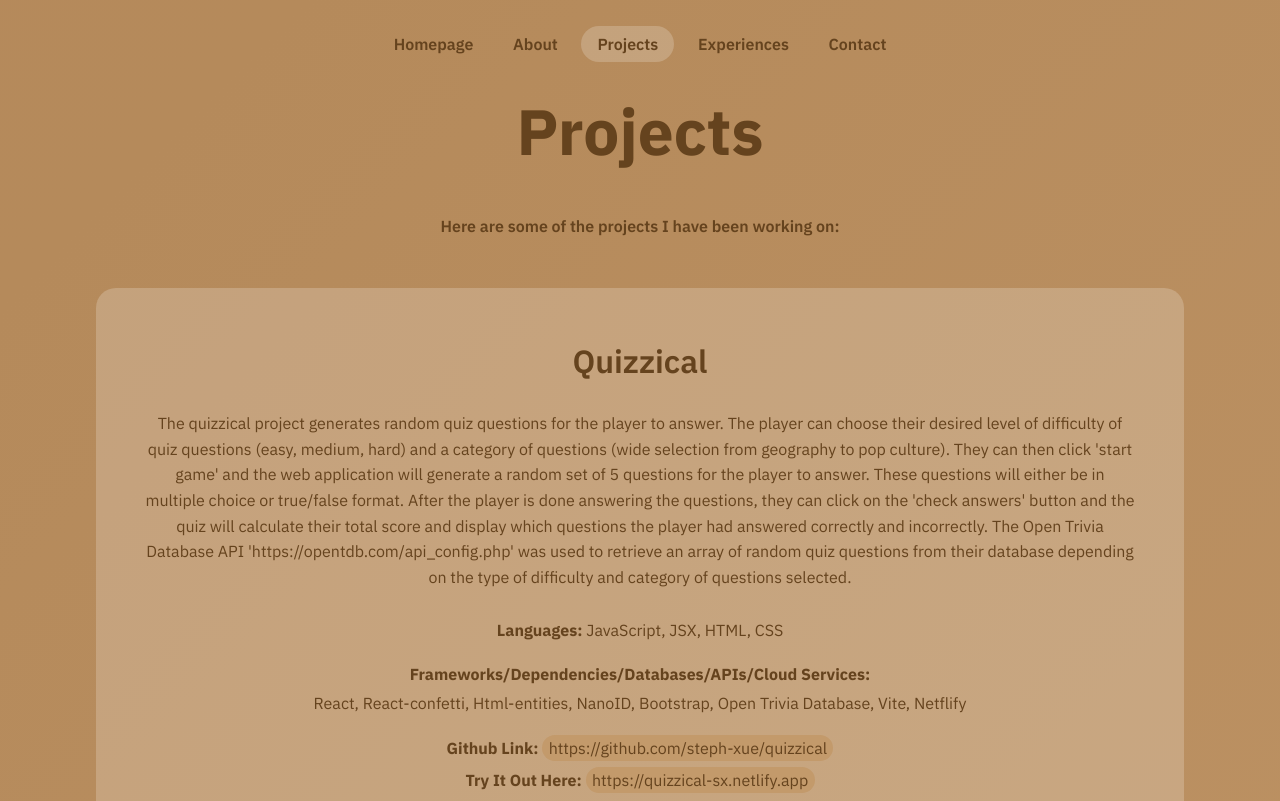
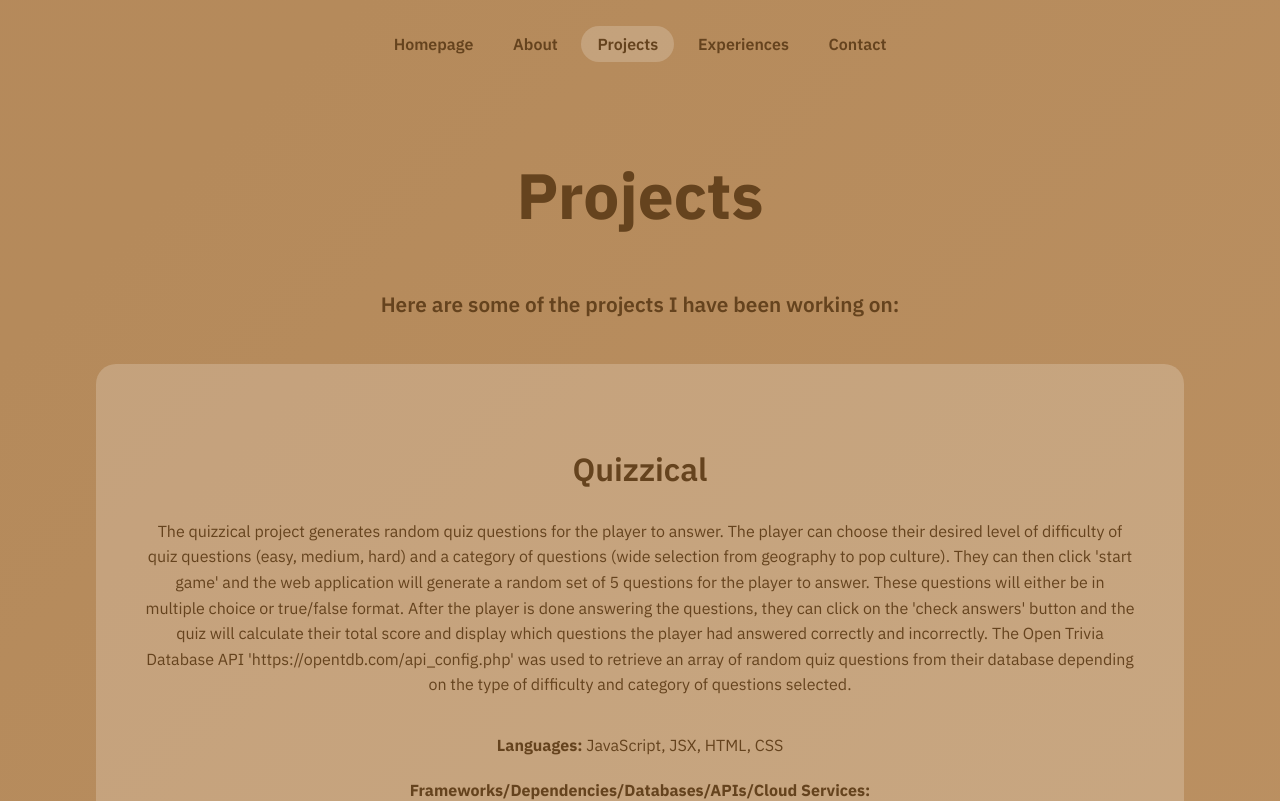
Before and after one commit to steph-xue/portfolio, a React (Vite) app: page /projects in a window 1280 px wide. Shown: the top 801 px of the page. Built offline with nearby package versions, Linux system fonts and the light colour scheme.

Commit message:
fix mobile spacing

```diff
--- a/src/components/Projects.jsx
+++ b/src/components/Projects.jsx
@@ -7,6 +7,7 @@ function Projects() {
 
     // Set state for the project data (project objects)
     const [projectData, setProjectData] = React.useState(data.reverse());
+
 
     const projectDataElements = projectData.map((project, index) => {
         return (
--- a/src/style.scss
+++ b/src/style.scss
@@ -547,7 +547,7 @@ a {
 	font-size: var(--fs-xxl);
 	font-weight: var(--fw-bold);
 	text-align: center;
-	margin-top: 1em;
+	margin-top: 2em;
 	margin-bottom: 0;
 }
 
@@ -556,7 +556,7 @@ a {
 	font-weight: var(--fw-med);
 	text-align: center;
 	margin-top: 2em;
-	margin-bottom: 1em;
+	margin-bottom: 0.5em;
 }
 
 .project-container {
@@ -566,6 +566,7 @@ a {
 	flex-direction: column;
 	justify-content: center;
 	align-items: center;
+	max-width: 90vw;
 	padding: 1em 2em;
 	margin: 2em;
 	cursor: pointer;
@@ -597,14 +598,14 @@ a {
 	font-size: var(--fs-xl);
 	font-weight: var(--fw-med);
 	text-align: center;
-	margin-top: 0;
+	margin-top: 1em;
 	margin-bottom: 0.5em;
 	padding: 0;
 }
 
 .project-description {
 	text-align: center;
-	margin: 0.5em 1em 1.5em 1em;
+	margin: 0.5em 1em 2em 1em;
 }
 
 .project-languages, .project-additional-info1, .project-additional-info2, .project-github, .project-link {
@@ -621,8 +622,12 @@ a {
 }
 
 @media (min-width: 400px) {
+	.project-container {
+		max-width: 100vw;
+	}
+
 	.projects-subtitle {
-		font-size: var(--fs-m);
+		font-size: var(--fs-l);
 	}
 
 	.gallery {
@@ -744,8 +749,7 @@ a {
     flex-direction: column;
     justify-content: flex-start;
     align-items: center;
-	padding-left: 2em;
-	padding-right: 2em;
+	padding: 1em 2em;
 	padding-block: 0;
 	margin: 0;
 	flex-grow: 1;
```
